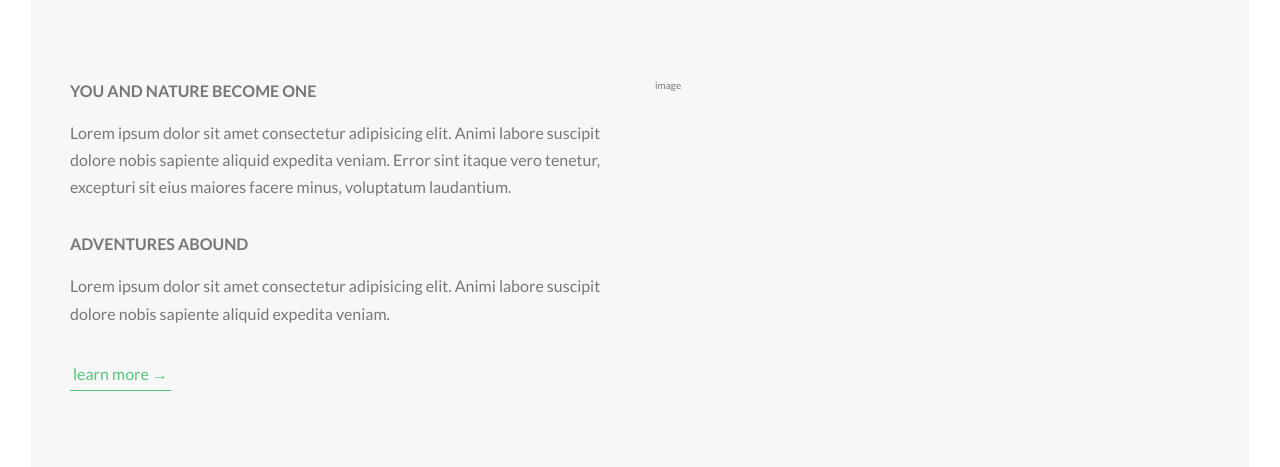
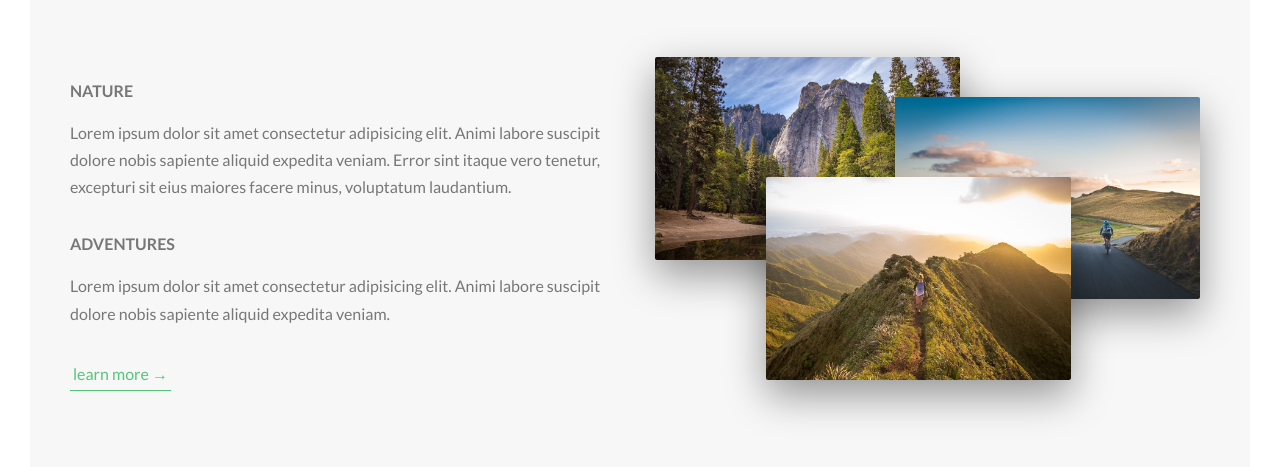
Before and after one commit to hectorcoronado/advanced-css, a website: page Natours/starter/index.html in a window 1280 px wide. Shown: the part 943-1410 px from the top of the page. Drawn offline with Linux system fonts and the light colour scheme; files that its build step writes are made by us from their sources.

Commit message:
styles images in about page

```diff
--- /dev/null
+++ b/Natours/sass/components/_composition.scss
@@ -0,0 +1,42 @@
+.composition {
+    position: relative; // to enable using `absolute` in .composition__photo
+
+    &__photo {
+        border-radius: 2px;
+        box-shadow: 0 1.5rem 4rem rgba($color-black, .4);
+        outline-offset: 2rem; // separate outline from element
+        position: absolute; // enable to position in circular pattern
+        transition: all .2s;
+        width: 55%;
+        z-index: 1; // enable hovered img atop non-hovered ones
+
+        &--p1 {
+            left: 0;
+            top: -2rem;
+        }
+
+        &--p2 {
+            right: 10px;
+            top: 2rem;
+        }
+
+        &--p3 {
+            left: 20%;
+            top: 10rem;
+        }
+
+        &:hover {
+            outline: 1rem solid $color-primary; // create border-like
+            box-shadow: 0 2.5rem 4rem rgba($color-black, .5);
+            // enlarge img & bump up when hovered
+            transform: scale(1.05) translateY(-.5rem);
+            z-index: 2;
+        }
+    }
+
+    // select the images that are *not* in hover-state, in css:
+    // composition:hover composition__pohot:not(:hover)
+    &:hover &__photo:not(:hover) {
+        transform: scale(.9);
+    }
+}
--- a/Natours/sass/main.scss
+++ b/Natours/sass/main.scss
@@ -8,6 +8,7 @@
 @import "base/utilities";
 
 @import "components/button";
+@import "components/composition";
 
 @import "layout/grid";
 @import "layout/header";
--- a/Natours/starter/index.html
+++ b/Natours/starter/index.html
@@ -40,19 +40,23 @@
 
             <div class="row">
                 <div class="col-1-of-2">
-                    <h3 class="heading-tertiary u-margin-bottom-small">you and nature become one</h3>
+                    <h3 class="heading-tertiary u-margin-bottom-small">nature</h3>
                     <p class="paragraph">
                         Lorem ipsum dolor sit amet consectetur adipisicing elit. Animi labore suscipit dolore nobis sapiente aliquid expedita veniam. Error sint itaque vero tenetur, excepturi sit eius maiores facere minus, voluptatum laudantium.
                     </p>
 
-                    <h3 class="heading-tertiary u-margin-bottom-small">adventures abound</h3>
+                    <h3 class="heading-tertiary u-margin-bottom-small">adventures</h3>
                     <p class="paragraph">
                         Lorem ipsum dolor sit amet consectetur adipisicing elit. Animi labore suscipit dolore nobis sapiente aliquid expedita veniam.
                     </p>
                     <a href="#" class="btn-text">learn more &rarr;</a>
                 </div>
                 <div class="col-1-of-2">
-                    image
+                    <div class="composition">
+                        <img src="img/nat-1-large.jpg" alt="Photo 1" class="composition__photo composition__photo--p1">
+                        <img src="img/nat-2-large.jpg" alt="Photo 2" class="composition__photo composition__photo--p2">
+                        <img src="img/nat-3-large.jpg" alt="Photo 3" class="composition__photo composition__photo--p3">
+                    </div>
                 </div>
             </div>
         </section>
```
Also changed, not shown: Natours/starter/css/style.css.
